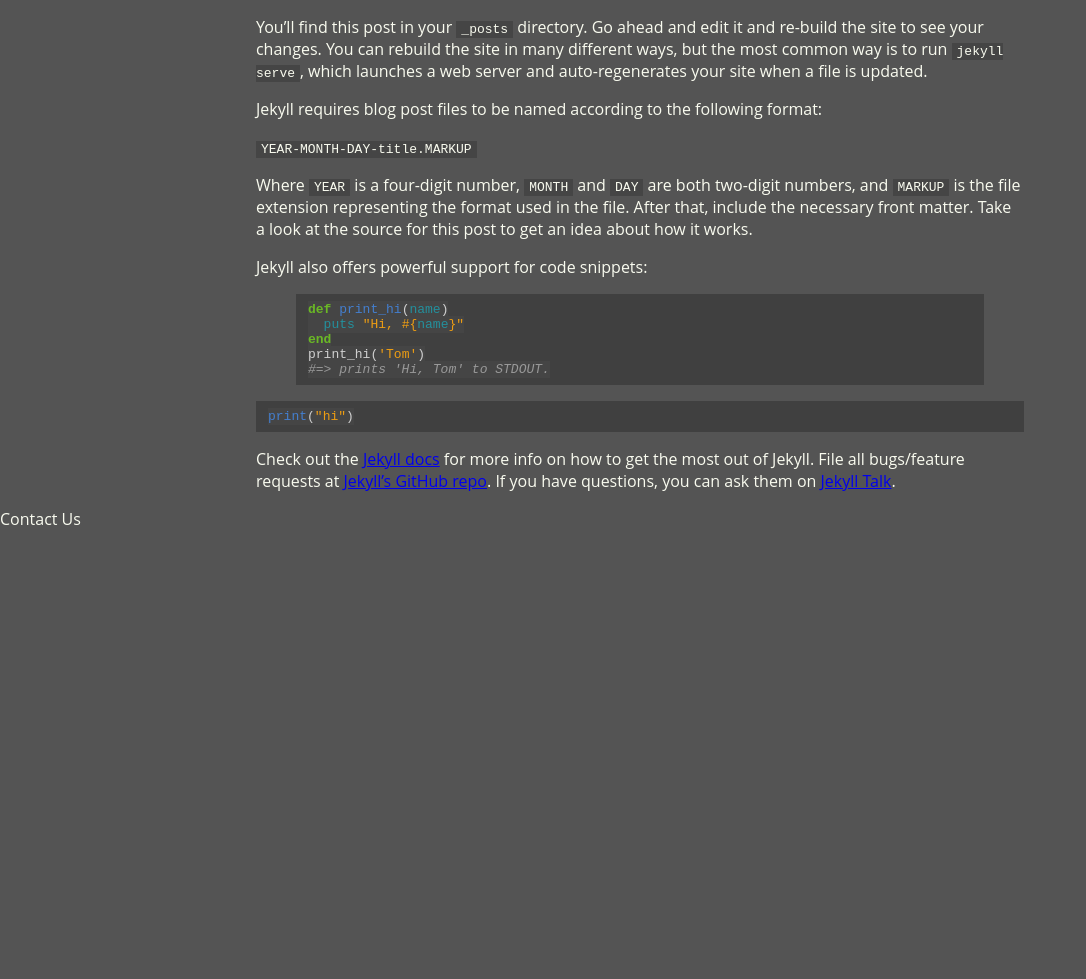
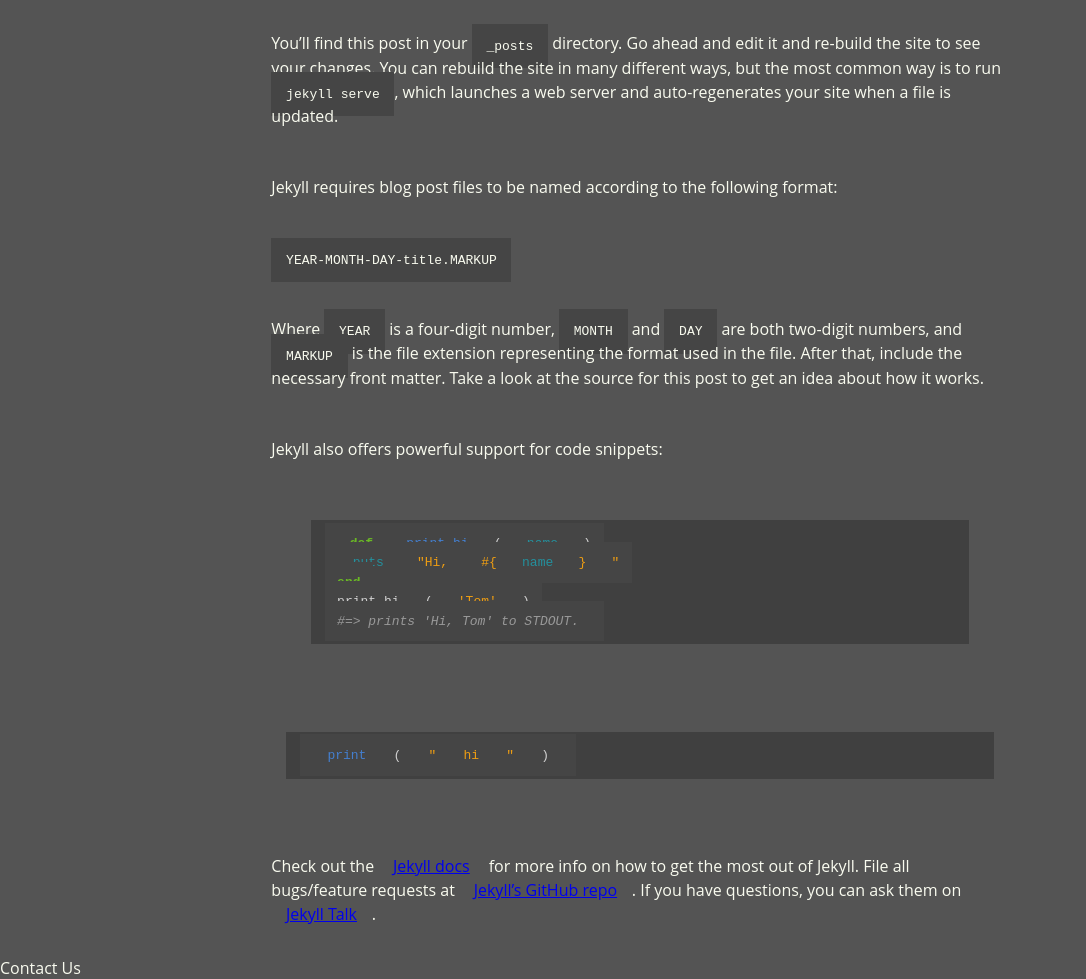
Before and after one commit to RatLaunchers/ratlaunchers.github.io, a Jekyll site: the page built from _posts/2021-09-21-welcome-to-jekyll.markdown, in a window 1280 px wide and 1392 px high. Shown: the part 413-1392 px from the top of the window, without its empty margins (0-1086 px from the left). Built offline with Jekyll 4.4.1, drawn with Linux system fonts in a browser that asks for light colours.

Commit message:
better spacing

```diff
--- a/assets/css/styles.scss
+++ b/assets/css/styles.scss
@@ -98,6 +98,12 @@
 .post-content {
     padding-left: 20%;
     padding-right: 20%;
+    letter-spacing: normal;
+    line-height: 1.5;
+}
+
+.post-content * {
+    padding: 2%;
 }
 
 .post-content img:nth-child(even) {
```
